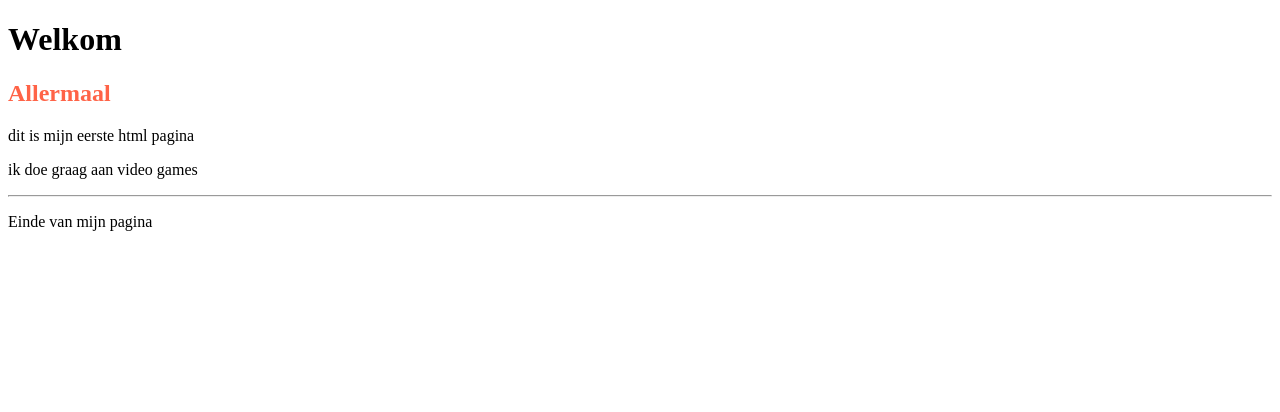
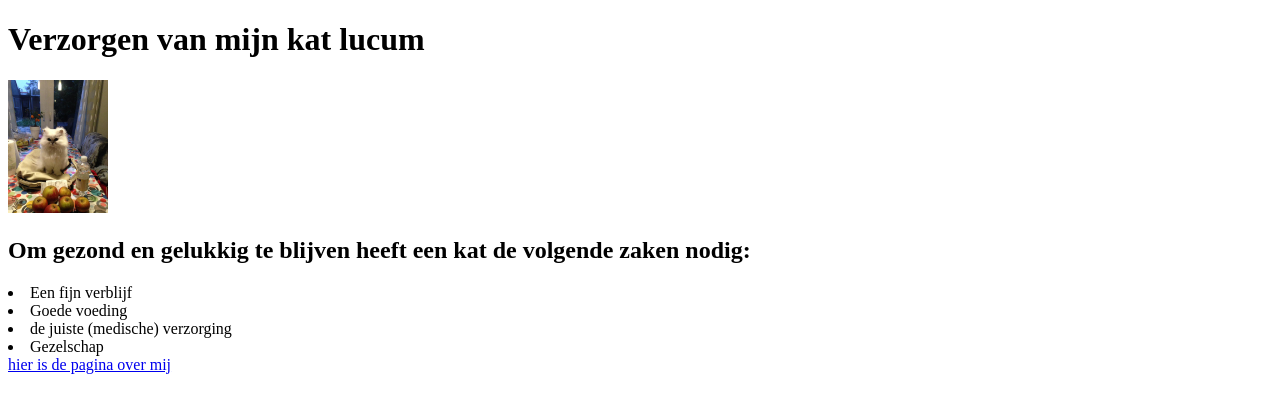
Before and after one commit to Stefannieuwenburg/opd-1html, a plain HTML site: page index.html in a window 1280 px wide. Drawn offline with Linux system fonts and the light colour scheme.

Commit message:
opdracht 2
graag controle

```diff
--- a/index.html
+++ b/index.html
@@ -1,18 +1,22 @@
 <!DOCTYPE html>
 <html>
     <head>
-        <title> Mijn eerste html pagina van me opleiding </title>
+        <title>Katten verzorgen</title>
     </head>
     <body>
-        <h1>Welkom</h1>
-        <h2 style="color:Tomato;">Allermaal</h2>
-       <p>dit is mijn eerste html pagina</p>
-       <p>ik doe graag aan video games</p>
+        <h1>Verzorgen van mijn kat lucum</h1>
+        <img src="lucum.jpg" width="100"
+             <br>
 
 
-       <hr>
+        <h2>Om gezond en gelukkig te blijven heeft een kat de volgende zaken nodig:</h2>
 
+        <li>Een fijn verblijf</li>
+        <li>Goede voeding</li>
+        <li>de juiste (medische) verzorging</li>
+        <li>Gezelschap</li>
 
-       <p>Einde van mijn pagina</p>
+    <a href="about.html" >hier is de pagina over mij</a>
+
     </body>
 </html>
```
Also changed, not shown: about.html (added, +25 -0 lines), lucum.jpg (added), stefan.bmp (added).
